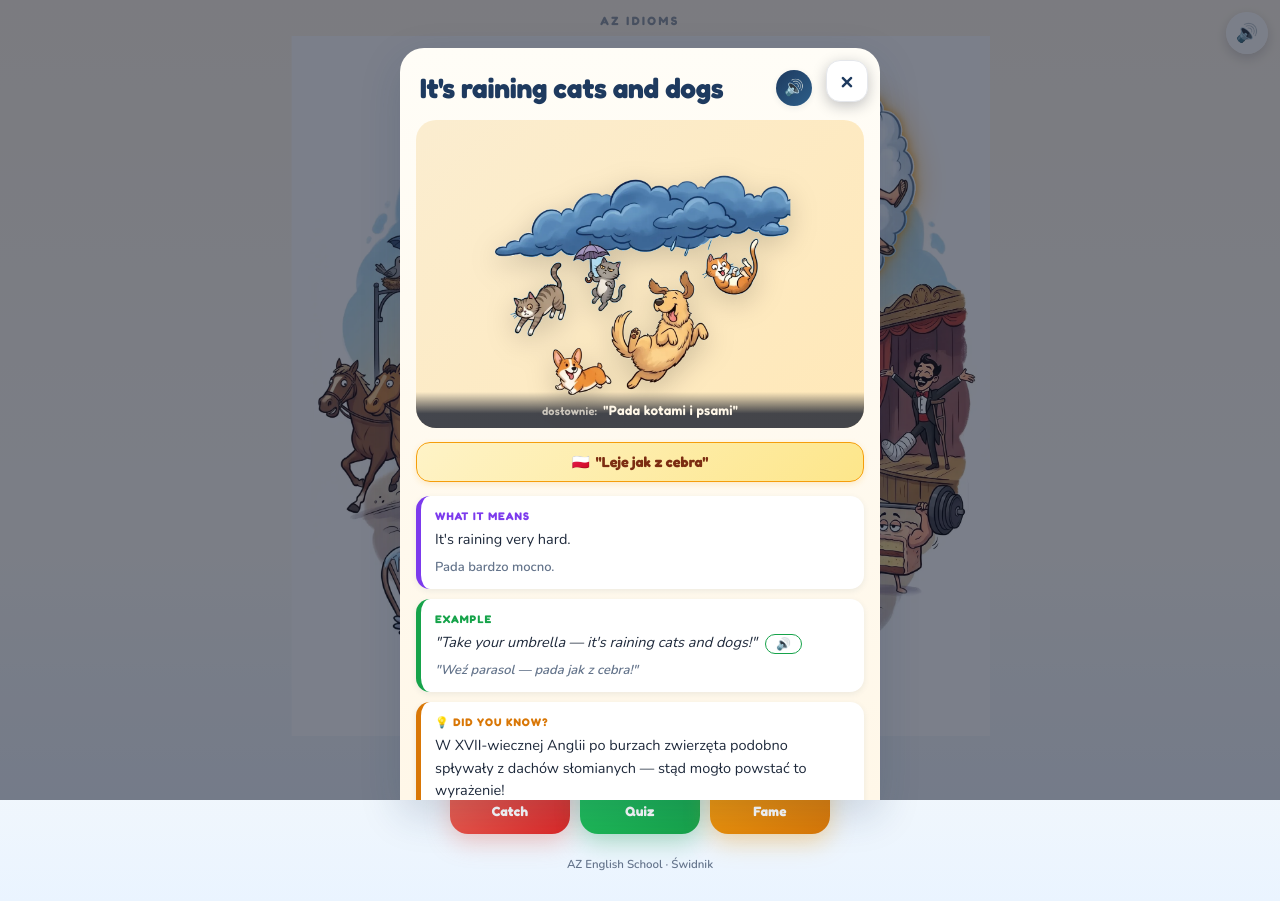
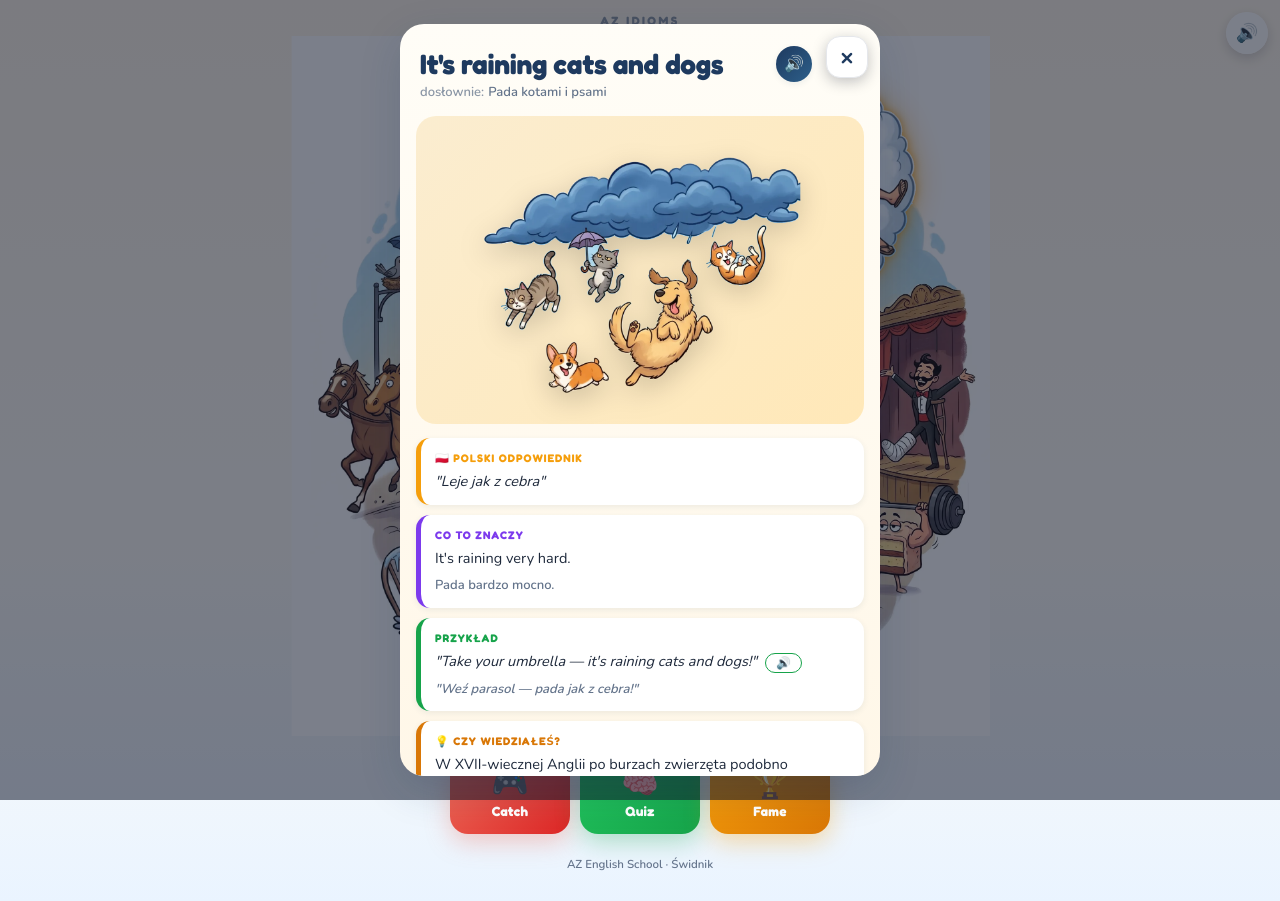
Before and after one commit to adamdmowski/az-idioms, a React (Vite) app: page / in a window 1280 px wide. Both pictures are taken after a click on the button 577 px from the left and 175 px from the top of the page. Built offline with nearby package versions, Linux system fonts and the light colour scheme.

Commit message:
Learning window: center modal, move dosłownie, Polish labels, consistent styling

```diff
--- a/src/App.jsx
+++ b/src/App.jsx
@@ -1132,8 +1132,9 @@ function LearningWindow({ initialId, cutouts, onClose }) {
         inset: 0,
         zIndex: 100,
         display: "flex",
-        alignItems: "flex-end",
+        alignItems: "center",
         justifyContent: "center",
+        padding: "16px",
         animation: closing
           ? "az-backdrop-out 200ms var(--ease-out) both"
           : "az-backdrop-in 240ms var(--ease-out) both",
@@ -1157,7 +1158,7 @@ function LearningWindow({ initialId, cutouts, onClose }) {
         style={{
           position: "relative",
           background: "linear-gradient(180deg, var(--color-paper), var(--color-cream))",
-          borderRadius: "24px 24px 0 0",
+          borderRadius: 24,
           width: "100%",
           maxWidth: 480,
           maxHeight: "94dvh",
@@ -1202,7 +1203,7 @@ function LearningWindow({ initialId, cutouts, onClose }) {
             display: "flex",
             alignItems: "center",
             gap: 10,
-            margin: "4px 52px 14px 4px",
+            margin: "4px 52px 2px 4px",
           }}>
             <h2 style={{
               fontFamily: "var(--font-display)",
@@ -1238,18 +1239,31 @@ function LearningWindow({ initialId, cutouts, onClose }) {
             >🔊</button>
           </div>
 
-          {/* Character image card with literal-PL caption overlay */}
+          {/* Literal Polish translation — sits right under the name */}
+          {literalPL && (
+            <p style={{
+              color: "var(--color-muted)",
+              fontSize: 13,
+              margin: "0 4px 14px",
+              fontWeight: 600,
+              lineHeight: 1.35,
+            }}>
+              <span style={{ opacity: 0.75, marginRight: 4 }}>dosłownie:</span>
+              {literalPL}
+            </p>
+          )}
+
+          {/* Character image card */}
           <div style={{
             background: "linear-gradient(135deg, var(--color-cream-deep), #FFE8B8)",
             borderRadius: 20,
             padding: 14,
-            paddingBottom: 0,
             marginBottom: 14,
             position: "relative",
             display: "flex",
             alignItems: "center",
             justifyContent: "center",
-            minHeight: 200,
+            minHeight: 180,
             aspectRatio: "16 / 11",
             overflow: "hidden",
           }}>
@@ -1260,7 +1274,7 @@ function LearningWindow({ initialId, cutouts, onClose }) {
                 draggable={false}
                 style={{
                   maxWidth: "92%",
-                  maxHeight: "82%",
+                  maxHeight: "92%",
                   objectFit: "contain",
                   filter: "drop-shadow(0 8px 14px rgba(0,0,0,0.18))",
                   animation: "az-pop-in 420ms var(--ease-spring) both",
@@ -1271,52 +1285,17 @@ function LearningWindow({ initialId, cutouts, onClose }) {
             ) : (
               <span aria-hidden="true" style={{ fontSize: 64 }}>{current.emoji}</span>
             )}
-
-            {/* Literal Polish caption */}
-            {literalPL && (
-              <div style={{
-                position: "absolute",
-                left: 0,
-                right: 0,
-                bottom: 0,
-                padding: "8px 14px",
-                background: "linear-gradient(180deg, rgba(15,23,42,0) 0%, rgba(15,23,42,0.78) 60%)",
-                color: "#FFF7E8",
-                textAlign: "center",
-                fontFamily: "var(--font-display)",
-                fontWeight: 600,
-                fontSize: 13.5,
-                letterSpacing: "0.2px",
-                pointerEvents: "none",
-              }}>
-                <span style={{ opacity: 0.7, fontSize: 11, marginRight: 6 }}>dosłownie:</span>
-                "{literalPL}"
-              </div>
-            )}
           </div>
 
           {/* Polish equivalent idiom — only when one exists */}
           {equivalentPL && (
-            <div style={{
-              margin: "0 0 14px",
-              padding: "8px 14px",
-              background: "linear-gradient(135deg, #FEF3C7, #FDE68A)",
-              border: "1px solid #F59E0B",
-              borderRadius: 14,
-              fontFamily: "var(--font-display)",
-              fontWeight: 700,
-              fontSize: 14.5,
-              color: "#7C2D12",
-              textAlign: "center",
-              boxShadow: "0 2px 6px rgba(245, 158, 11, 0.18)",
-            }}>
-              <span aria-hidden="true" style={{ marginRight: 6 }}>🇵🇱</span>
-              "{equivalentPL}"
-            </div>
+            <LearningSection title="🇵🇱 Polski odpowiednik" color="var(--color-sun)">
+              <span style={{ fontStyle: "italic" }}>"{equivalentPL}"</span>
+            </LearningSection>
           )}
 
           {/* What it means */}
-          <LearningSection title="What it means" color="var(--color-grape)">
+          <LearningSection title="Co to znaczy" color="var(--color-grape)">
             <div>{current.meaning}</div>
             {meaningPL && (
               <div style={{
@@ -1329,7 +1308,7 @@ function LearningWindow({ initialId, cutouts, onClose }) {
           </LearningSection>
 
           {/* Example */}
-          <LearningSection title="Example" color="var(--color-leaf)">
+          <LearningSection title="Przykład" color="var(--color-leaf)">
             <div>
               <span style={{ fontStyle: "italic" }}>"{current.example}"</span>
               <button
@@ -1363,7 +1342,7 @@ function LearningWindow({ initialId, cutouts, onClose }) {
 
           {/* Did you know? — Polish */}
           {funFactPL && (
-            <LearningSection title="💡 Did you know?" color="var(--color-sun-deep)">
+            <LearningSection title="💡 Czy wiedziałeś?" color="var(--color-sun-deep)">
               {funFactPL}
             </LearningSection>
           )}
```
